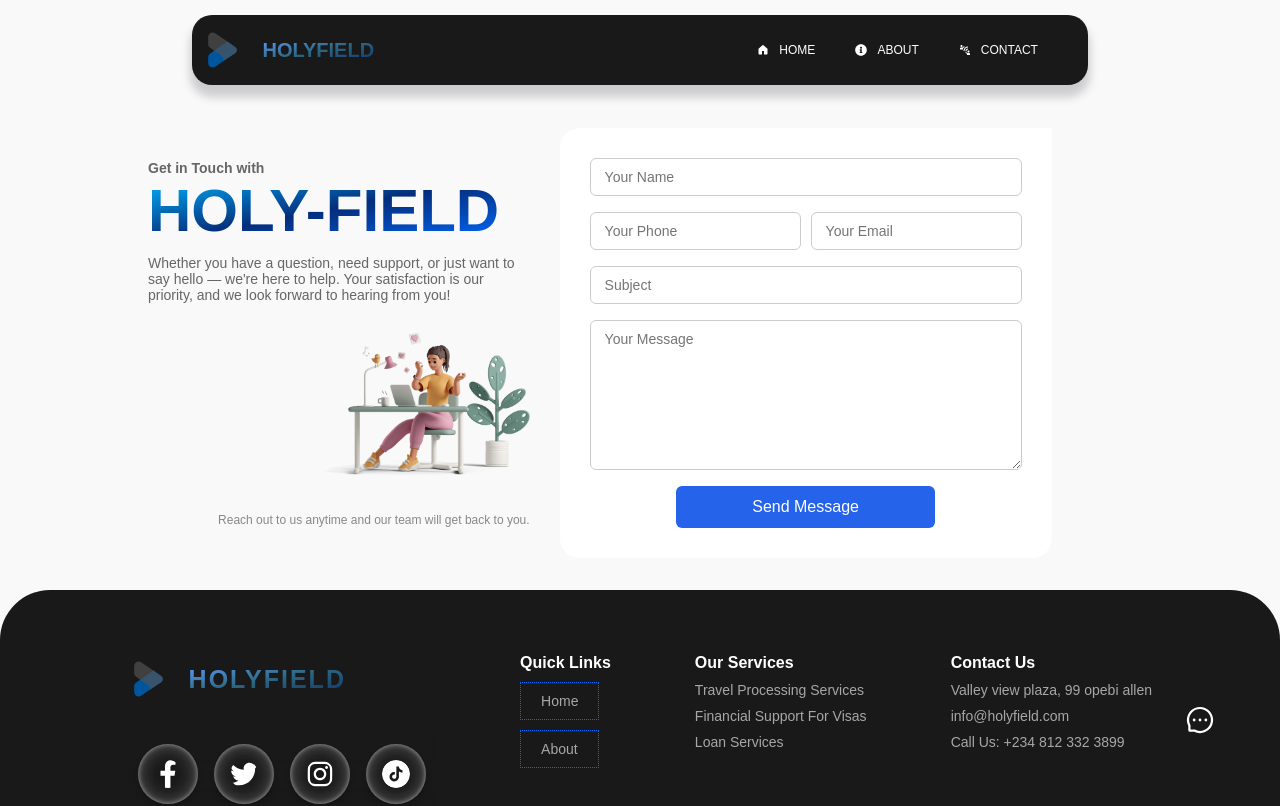
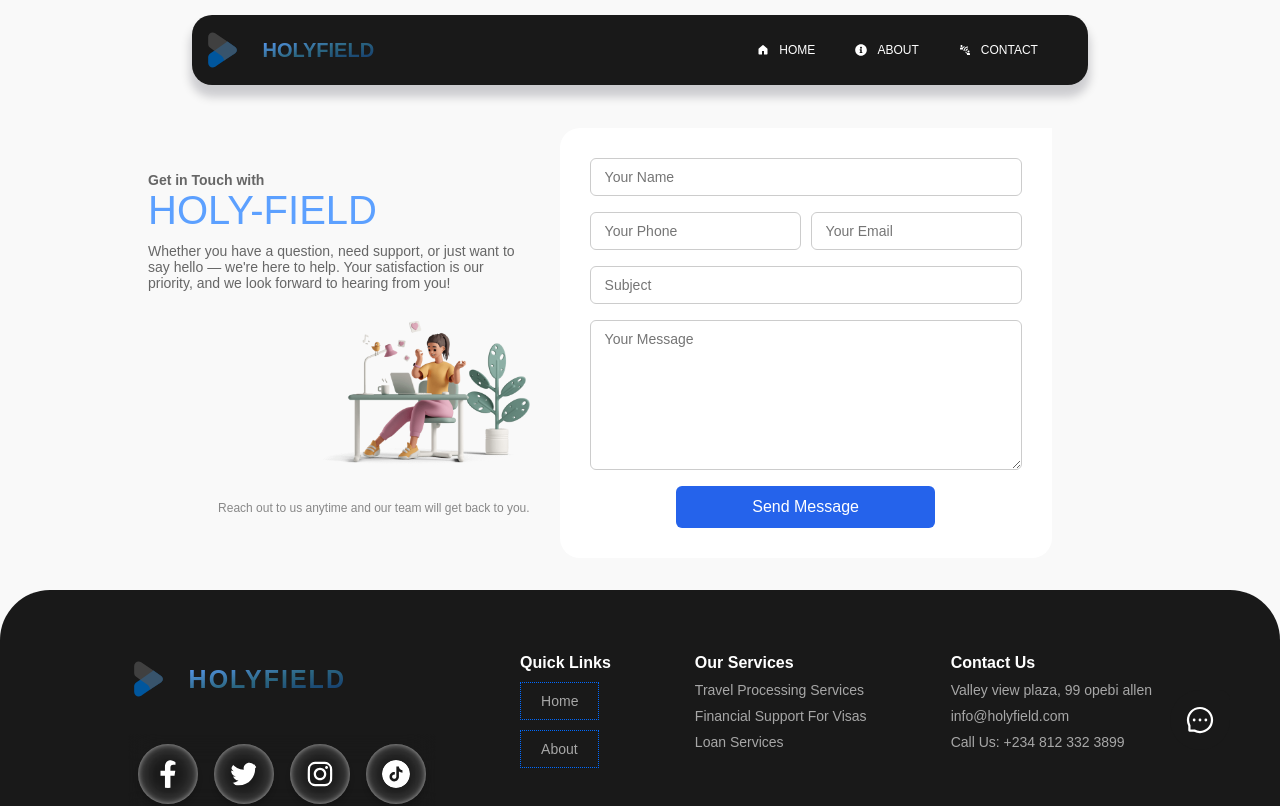
Before and after one commit to nehldotjs/holyfield, a React (Create React App) app: page /contact-us in a window 1280 px wide. Shown: the top 806 px of the page. Built offline with nearby package versions, Linux system fonts and the light colour scheme.

Commit message:
new commit

```diff
--- a/src/styles/contact.css
+++ b/src/styles/contact.css
@@ -34,15 +34,16 @@
 }
 
 .contact-write-up h1 span {
-    font-size: 60px;
+    font-size: 40px;
 
     text-transform: uppercase;
-    font-weight: 900;
-    background: linear-gradient(to top left, #006aff,
+    font-weight: normal;
+
+    color: #5ca0ff;
+    /* background: linear-gradient(to top left, #006aff,
             #022c7afd, #00b7ff);
-    /* Choose your gradient */
-    -webkit-background-clip: text;
-    -webkit-text-fill-color: transparent;
+     -webkit-background-clip: text;
+    -webkit-text-fill-color: transparent; */
 }
 
 .contact-write-up p {
```
